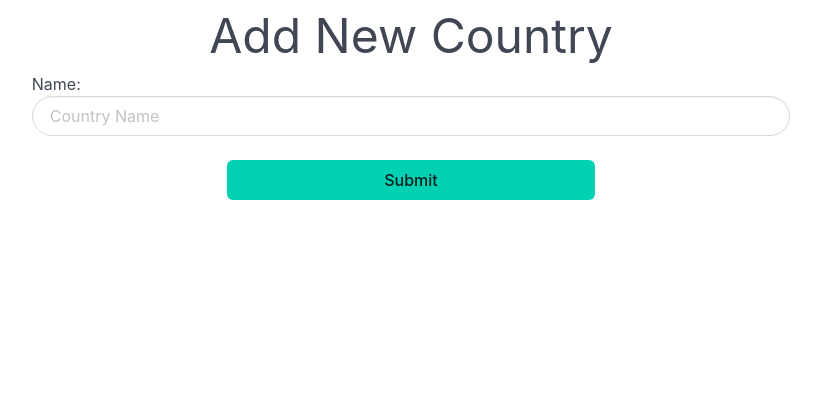
After one commit to kiruthihan10/TravelPlanner, a Django app: page /country/add in a window 1280 px wide. The commit adds this page. Shown: the top 420 px of the page, without its empty margins (229-1050 px from the left). Run offline with Django 4.2, Linux system fonts and the light colour scheme.

Commit message:
Add country creation form and update related templates for improved functionality

```diff
--- /dev/null
+++ b/common/templates/form.html
@@ -0,0 +1,15 @@
+<div class="block">
+  {% csrf_token %} {% for field in form %}
+  <div class="block">
+    <div class="form-group">
+      {{ field.label_tag }} {{ field }} {% if field.errors %}
+      <ul class="errorlist">
+        {% for error in field.errors %}
+        <li class="has-text-weight-bold has-text-danger">{{ error }}</li>
+        {% endfor %}
+      </ul>
+      {% endif %}
+    </div>
+  </div>
+  {% endfor %}
+</div>
--- /dev/null
+++ b/country/forms.py
@@ -0,0 +1,21 @@
+from django.forms import ModelForm
+
+from common.components.form import FormTextInput
+from common.models import Country
+
+
+class CountryForm(ModelForm):
+
+    class Meta:
+
+        model = Country
+        fields = ["name"]
+        widgets = {
+            "name": FormTextInput(attrs={"placeholder": "Country Name"}),
+        }
+
+    def save(self, commit=True) -> Country:
+        """
+        Save Country Form
+        """
+        return super().save(commit)
--- a/country/templates/countries.html
+++ b/country/templates/countries.html
@@ -2,7 +2,7 @@
   <h1 class="is-size-1 has-text-centered">Countries Page</h1>
   {% include "search.html" %}
   <div class="column is-2 is-offset-10">
-    <a href="/countries/add">
+    <a href="/country/add">
       <button
         class="button is-fullwidth is-primary"
         type="button"
--- /dev/null
+++ b/country/templates/create_country.html
@@ -0,0 +1,21 @@
+{% extends "base.html" %} {% block content %}
+<div class="block">
+  <h1 class="is-size-1 has-text-centered">Add New Country</h1>
+  <form action="" method="post">
+    {% with form=form %}
+      {% include 'form.html' %}
+    {% endwith %}
+    <div class="block">
+      <div class="columns">
+        <div class="column is-half is-offset-one-quarter">
+          <input
+            type="submit"
+            value="Submit"
+            class="button is-fullwidth is-primary"
+          />
+        </div>
+      </div>
+    </div>
+  </form>
+</div>
+{% endblock %}
--- a/country/urls.py
+++ b/country/urls.py
@@ -8,4 +8,5 @@ from . import views
 
 urlpatterns = [
     path("", views.country_list, name="country_list"),
+    path("add", views.create_country, name="create_country"),
 ]
--- a/country/views.py
+++ b/country/views.py
@@ -1,13 +1,17 @@
 """ """
 
 from django.http import HttpResponse
+from django.shortcuts import redirect
 from django.template import loader
 
-from common.models import Country
 from django.core.paginator import Paginator
+from django.core.exceptions import BadRequest
 
 from common.components.tables import pagination_handle
-from country.tables import CountryTable
+from common.models import Country
+
+from .forms import CountryForm
+from .tables import CountryTable
 
 
 def country_list(request):
@@ -48,3 +52,32 @@ def country_list(request):
             request,
         )
     )
+
+
+def create_country(request):
+    """
+    Handles the request to create a new country.
+
+    Args:
+        request (HttpRequest): The HTTP request object containing the form data.
+
+    Returns:
+        HttpResponse: The HTTP response object with the rendered template.
+
+    Template:
+        create_country.html: The template used to render the country creation form.
+
+    Context:
+        form (CountryForm): The form object for creating a new country.
+    """
+    template = loader.get_template("create_country.html")
+    if request.method == "GET":
+        country_form = CountryForm()
+    elif request.method == "POST":
+        country_form = CountryForm(request.POST)
+        if country_form.is_valid():
+            country_form.save()
+            return redirect(f"/countries/")
+    else:
+        raise BadRequest("Invalid request method.")
+    return HttpResponse(template.render({"form": country_form}, request))
```
Also changed, not shown: common/components/form.py (added, +12 -0 lines).
